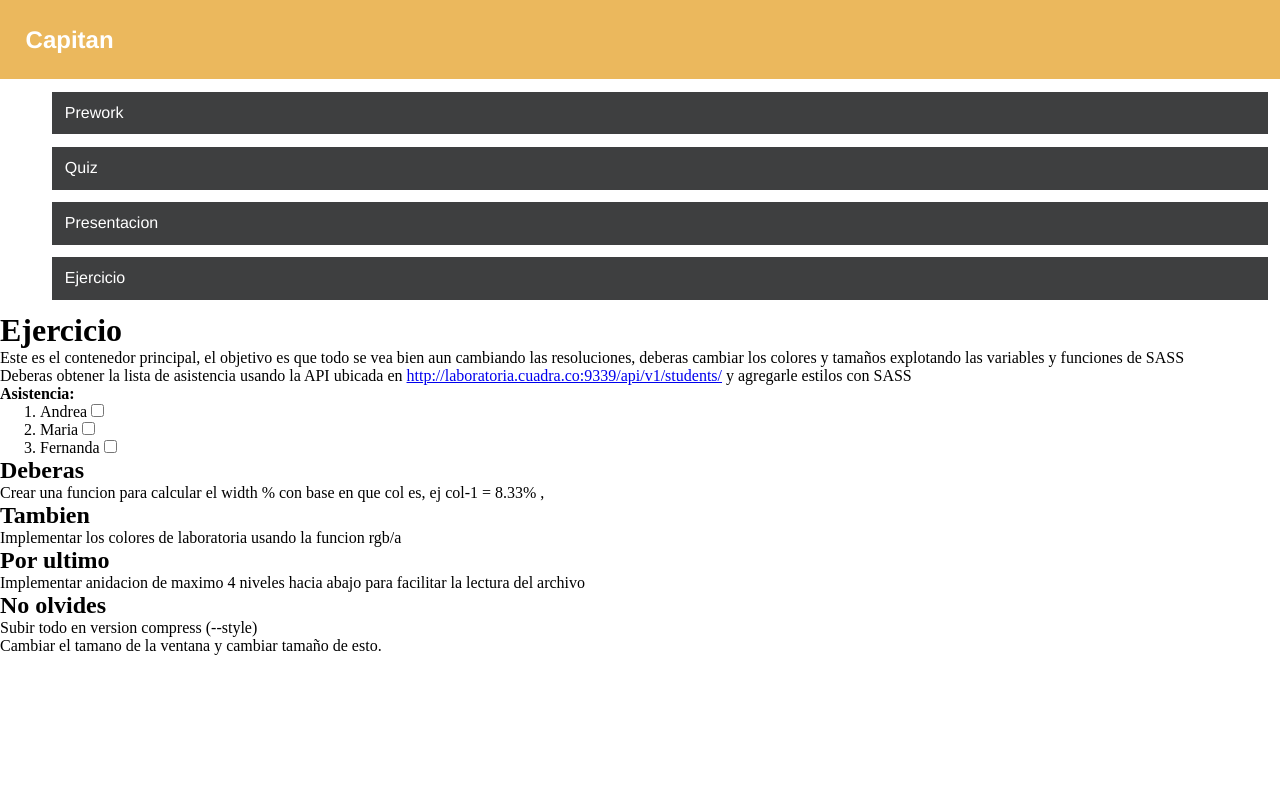
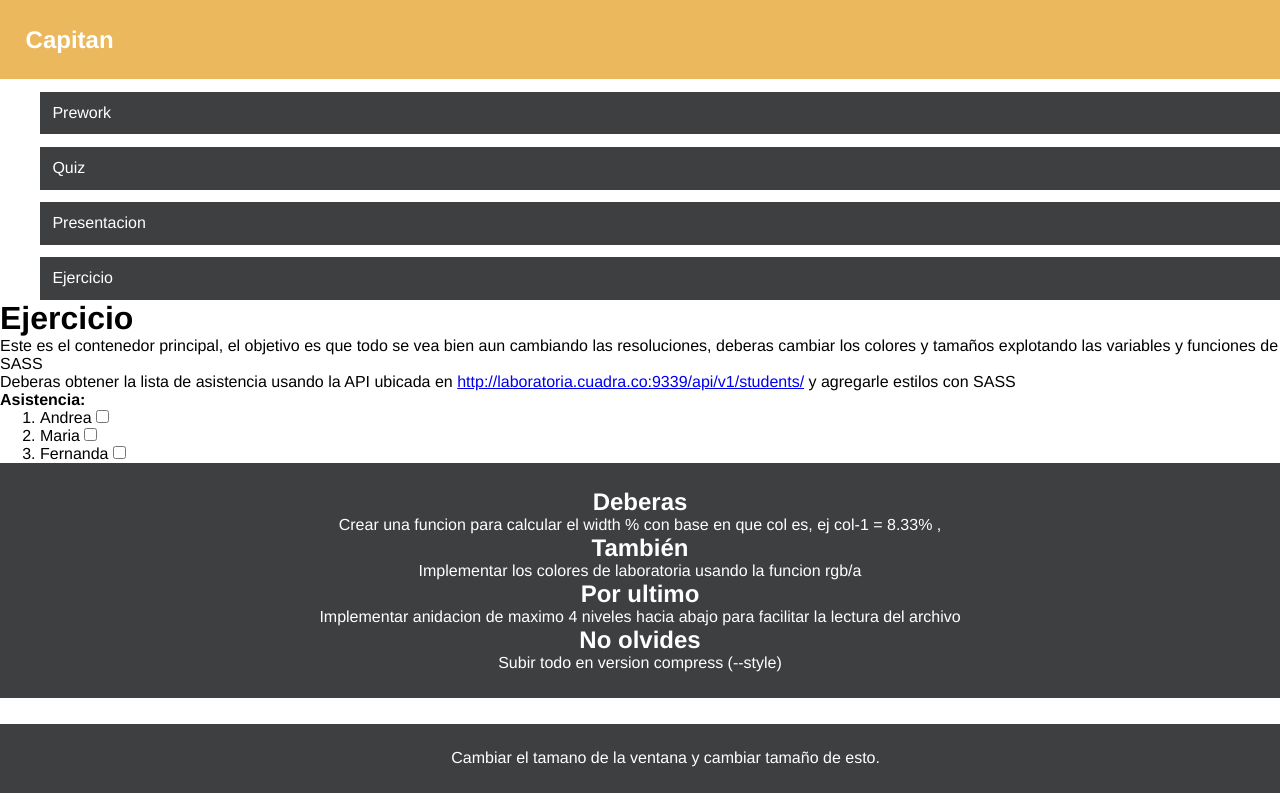
Before and after one commit to 8GutiMu/replied-lab-web, a plain HTML site: page index.html in a window 1280 px wide. Shown: the top 800 px of the page. Drawn offline with Linux system fonts and the light colour scheme.

Commit message:
scss listo sin columnas

```diff
--- a/index.html
+++ b/index.html
@@ -40,7 +40,7 @@
             <div class="aside">
                 <h2>Deberas</h2>
                 <p>Crear una funcion para calcular el width % con base en que col es, ej col-1 = 8.33% , </p>
-                <h2>Tambien</h2>
+                <h2>También</h2>
                 <p>Implementar los colores de laboratoria usando la funcion rgb/a</p>
                 <h2>Por ultimo</h2>
                 <p>Implementar anidacion de maximo 4 niveles hacia abajo para facilitar la lectura del archivo</p>
@@ -51,9 +51,9 @@
 
     </div>
 
-    <div>
+    <footer>
         <p>Cambiar el tamano de la ventana y cambiar tamaño de esto.</p>
-    </div>
+    </footer>
 
 <script src="assets/js/jquery-3.2.1.min%20.js"></script>
 <script src="assets/js/app.js"></script>
--- /dev/null
+++ b/src/scss/_variables.scss
@@ -0,0 +1,6 @@
+$background-orange: #ebb85d;
+$background-black: #3e3f40;
+$font-color-black: black;
+$font-color-white: white;
+$full-width: 100%;
+$font-family: helvetica;
--- a/src/scss/style.scss
+++ b/src/scss/style.scss
@@ -1,32 +1,48 @@
-$background-orange: #ebb85d;
-$background-black: #3e3f40;
-$font-color-black: black;
-$font-color-white: white;
-$nav-width: 100%;
-$font-family: helvetica;
+@import 'variables';
 
-*{
+* {
     margin: 0;
+    font-family: $font-family;
 }
 
-nav{
-    width: $nav-width;
+nav {
+    width: $full-width;
     background: $background-orange;
     color: $font-color-white;
     padding: 2%;
     font-family: $font-family;
 }
 
-#setions{
-    ul{
+#setions {
+    ul {
         list-style: none;
-        li{
+        li {
             background: $background-black;
             color: $font-color-white;
             padding: 1%;
-            margin: 1%;
+            margin-top: 1%;
             font-family: $font-family;
+            &:hover {
+                background: $background-orange;
+                color: $font-color-black;
+            }
         }
-
     }
 }
+
+.aside {
+    background: $background-black;
+    text-align: center;
+    color: $font-color-white;
+    padding: 2%;
+}
+
+
+footer{
+    width: $full-width;
+    background: $background-black;
+    margin-top: 2%;
+    padding: 2%;
+    color: $font-color-white;
+    text-align: center;
+}
```
Also changed, not shown: assets/css/style.css, 1 other file.
